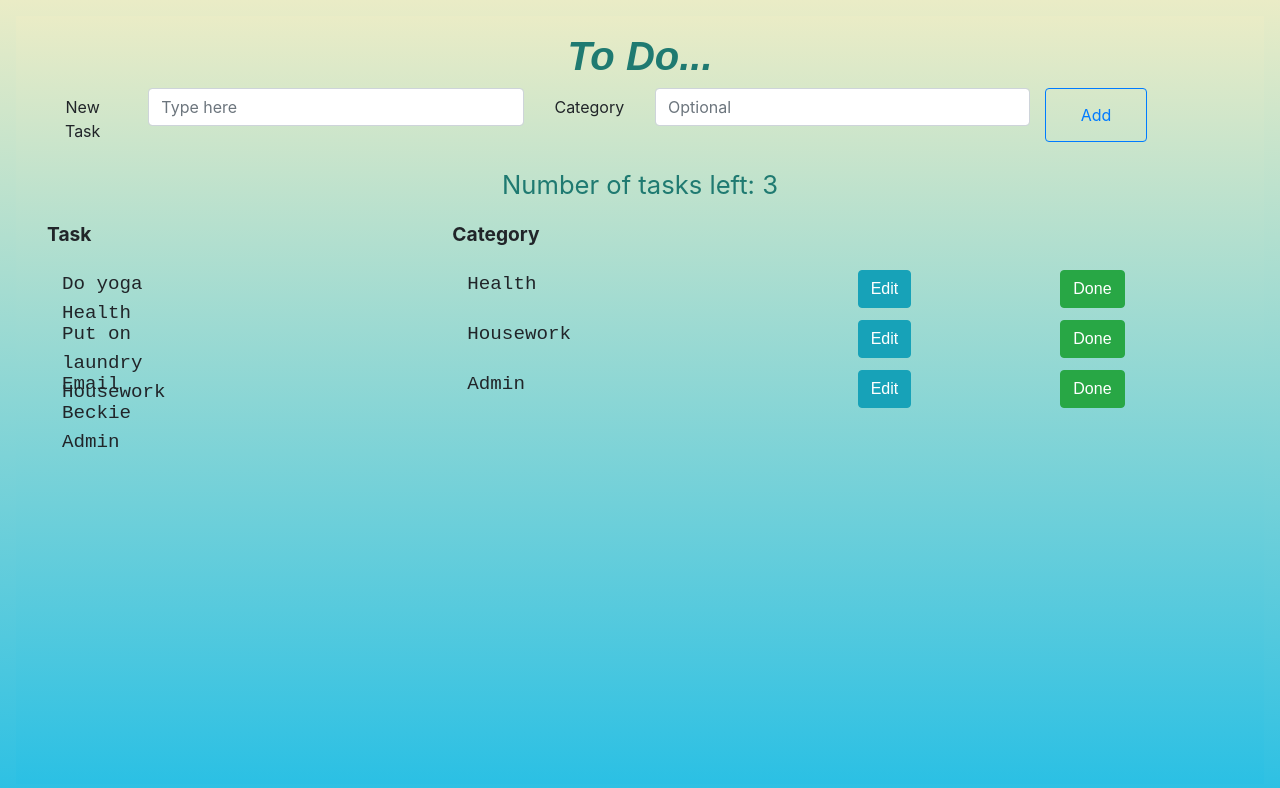
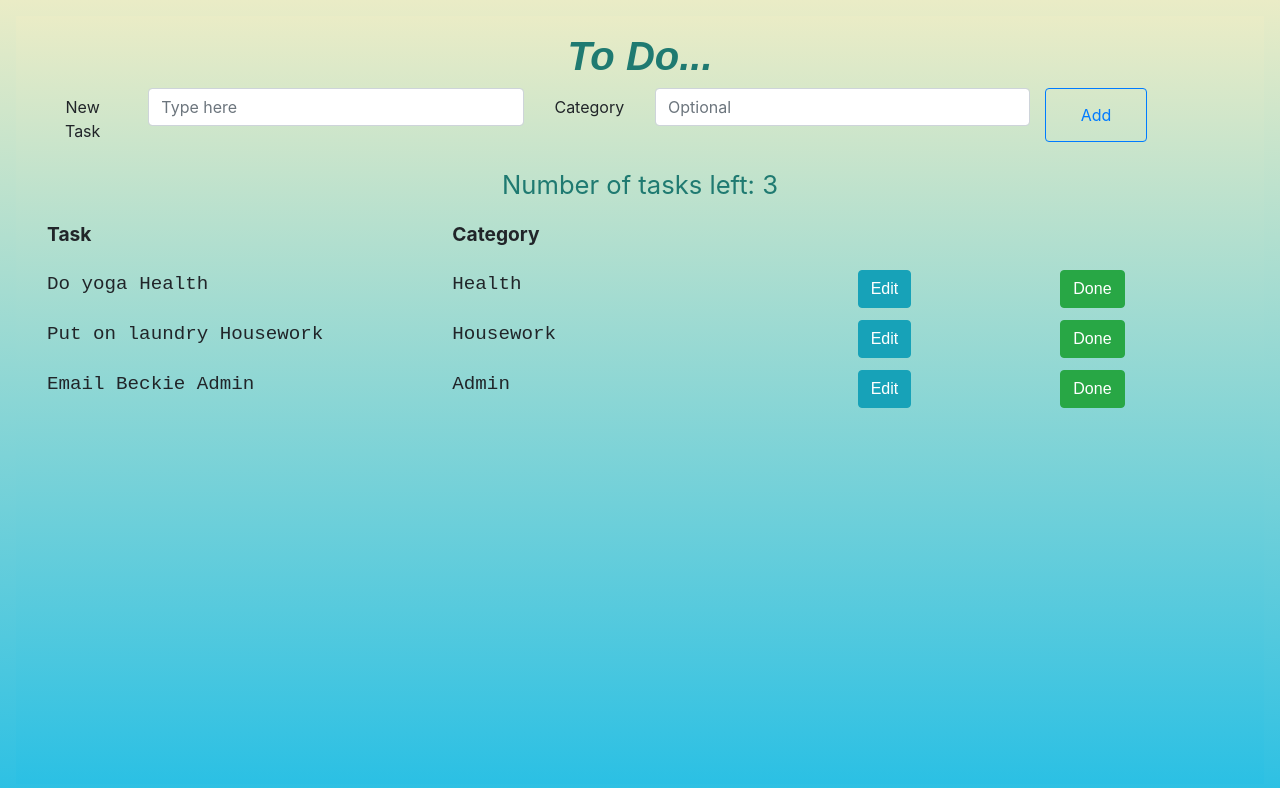
Before and after one commit to notwaving/todo-app-frontend, a React (Create React App) app: page / in a window 1280 px wide. Shown: the top 788 px of the page. Built offline with nearby package versions, Linux system fonts and the light colour scheme.

Commit message:
implements James' suggested code changes

```diff
--- a/src/Tasks.js
+++ b/src/Tasks.js
@@ -28,12 +28,12 @@ class Tasks extends React.Component {
 			<div>
 				<div className="task-list">
 					<div className="row">
-						<div className="col-4">
+						{/* <div className="col-4"> */}
 							{description}
-						</div>
-						<div className="col-4">
+						{/* </div>
+						<div className="col-4"> */}
 							{category}
-						</div>
+						{/* </div> */}
 						<div className="col-2">
 							<button className="btn btn-info" onClick={this.editClicked}>
 								Edit
```
